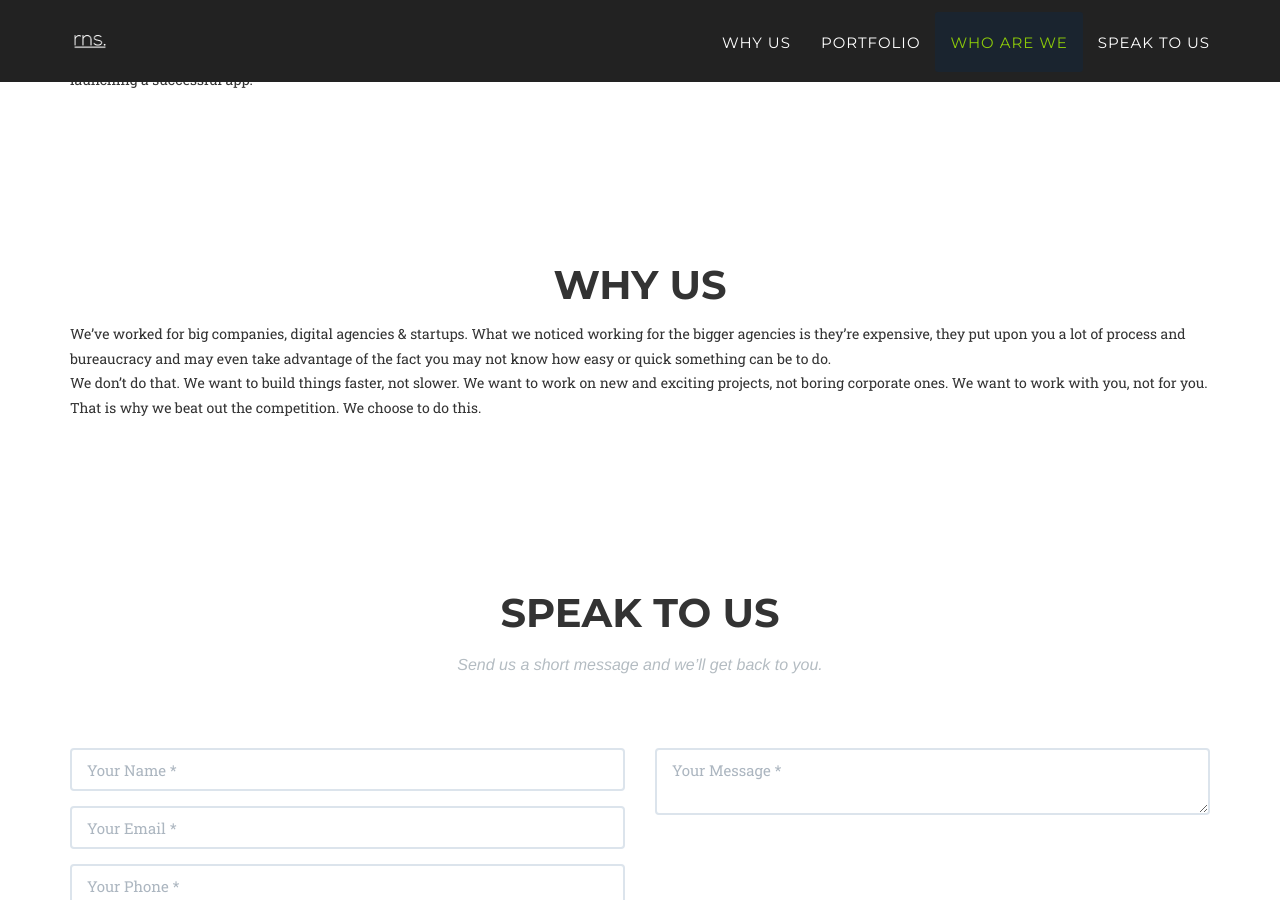
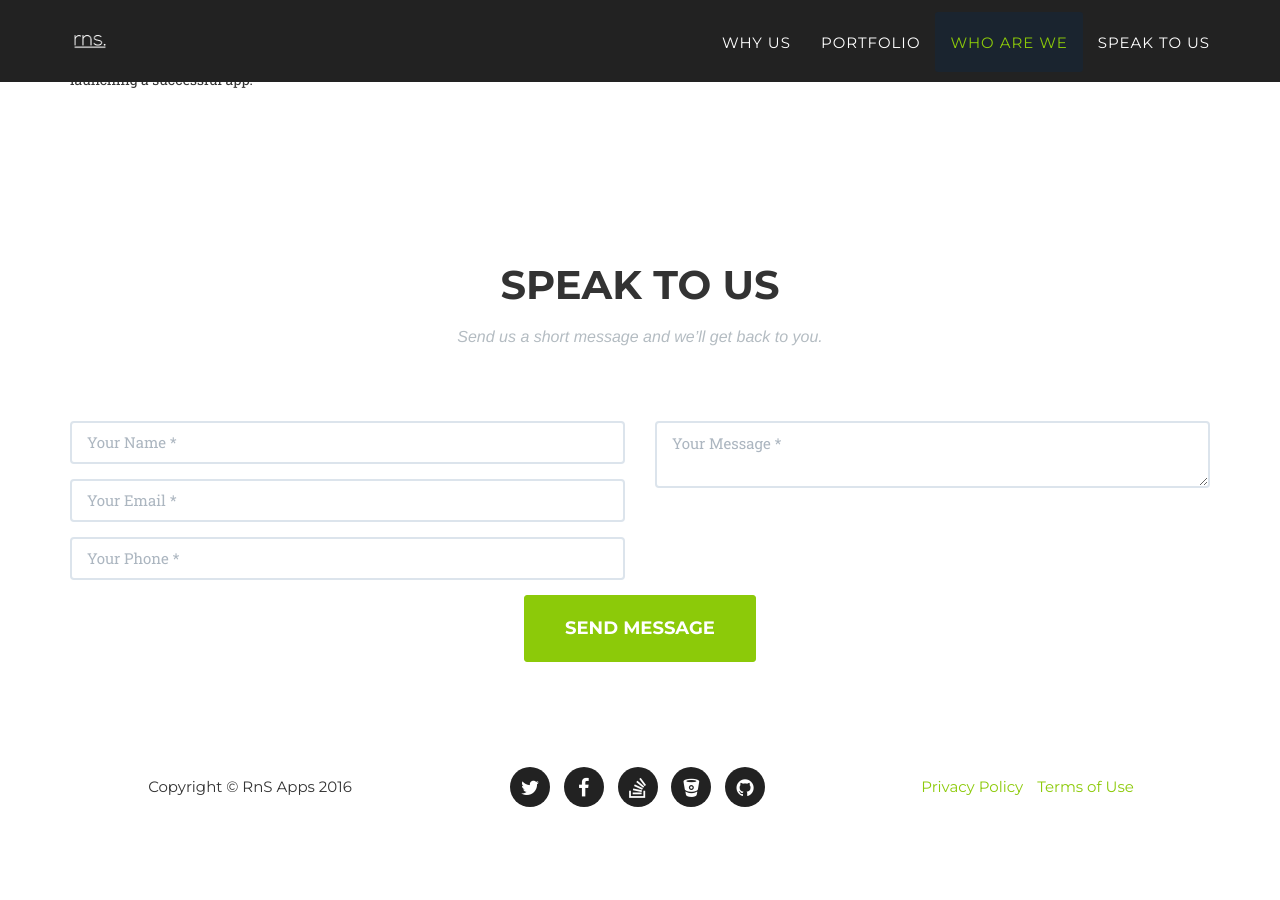
Before and after one commit to RnS-Apps/RnS-Apps.github.io, a Jekyll site: the page built from index.html, in a window 1280 px wide and 900 px high, scrolled down 2492 px. Built offline with Jekyll 4.4.1, drawn with Linux system fonts in a browser that asks for light colours; some web fonts are replaced; after the commit the page ends 3324 px from its top, so only the background shows below that.

Commit message:
Update whoarewe.html
Moving section to new file

```diff
--- a/_includes/whoarewe.html
+++ b/_includes/whoarewe.html
@@ -14,20 +14,3 @@
             </div>
         </div>
     </section>
-    <!-- Why us Section -->
-    <section id="whyus_2">
-        <div class="container">
-            <div class="row">
-                <div class="col-lg-12 text-center">
-                    <h2 class="section-heading">Why us</h2>
-                    <!--<h3 class="section-subheading text-muted">Lorem ipsum dolor sit amet consectetur.</h3>-->
-                </div>
-            </div>
-            <div class="row">
-                <div class="col-lg-12">
-                    <p>We’ve worked for big companies, digital agencies & startups.  What we noticed working for the bigger agencies is they’re expensive, they put upon you a lot of process and bureaucracy and may even take advantage of the fact you may not know how easy or quick something can be to do.<br>
-We don’t do that.  We want to build things faster, not slower.  We want to work on new and exciting projects, not boring corporate ones.  We want to work with you, not for you.<br>That is why we beat out the competition. We choose to do this.</p>
-                </div>
-            </div>
-        </div>
-    </section>
```
